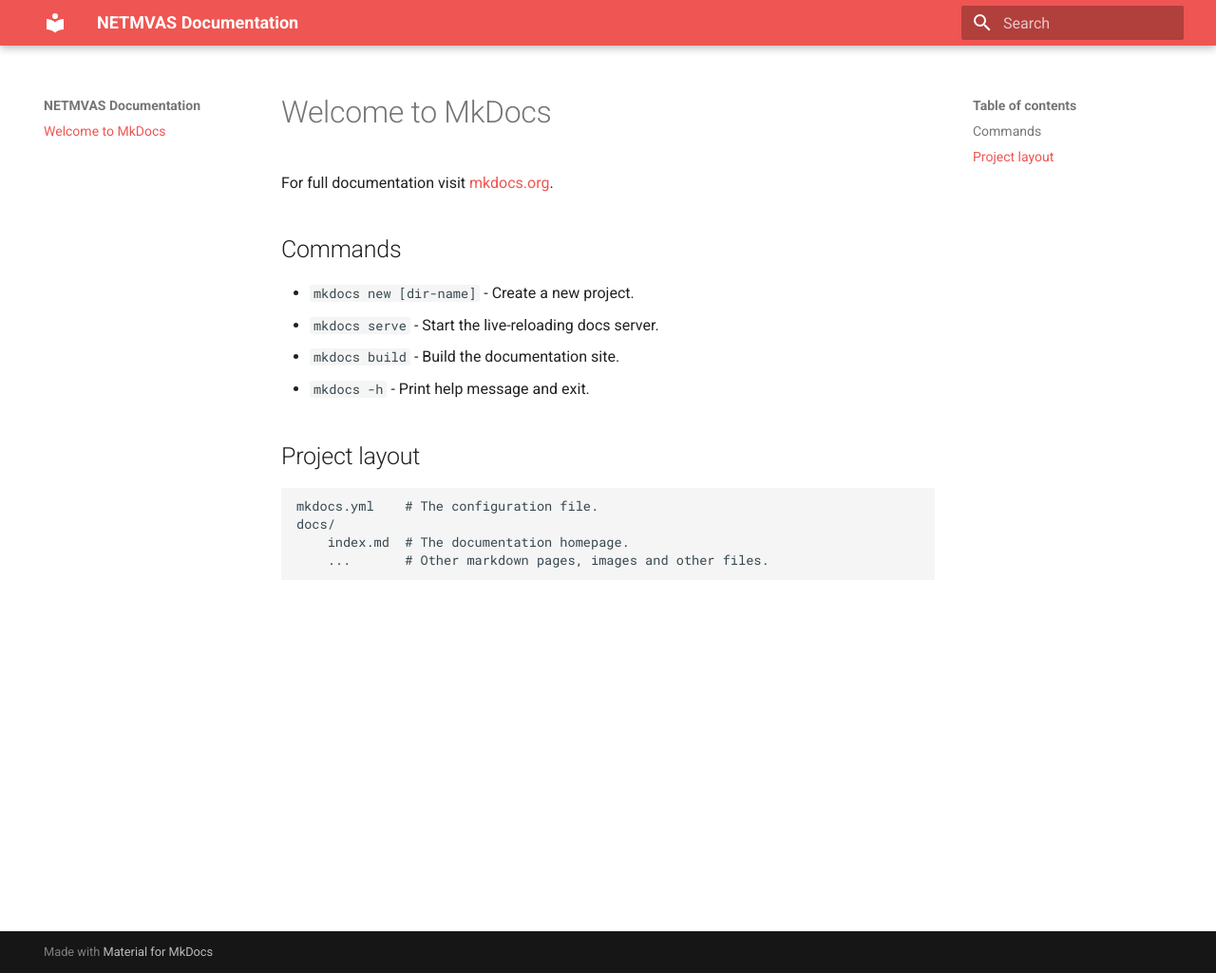
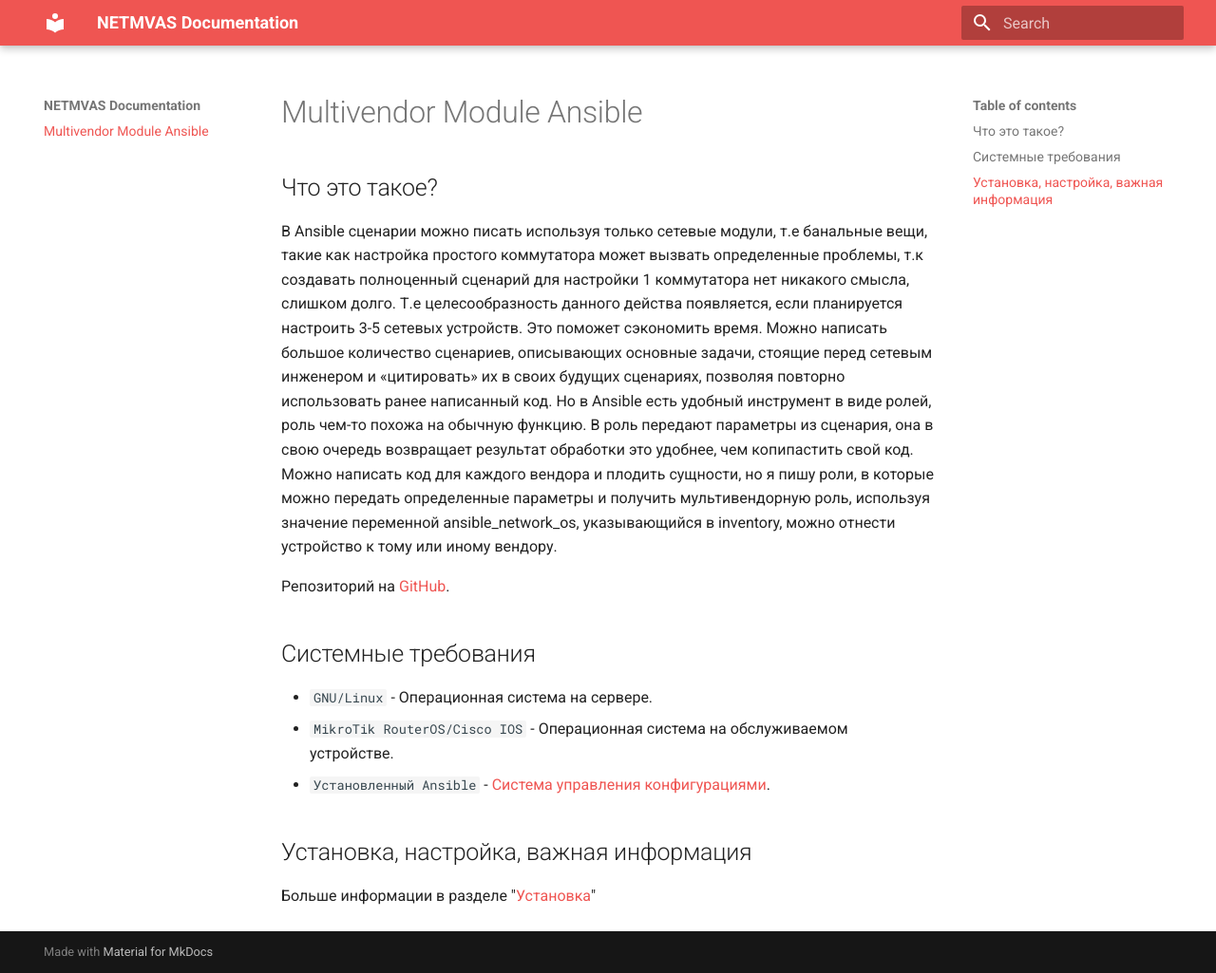
Before and after one commit to NETMVAS/NETMVAS.github.io, an MkDocs documentation site: the page built from docs/index.md, in a window 1280 px wide and 1025 px high. Shown: the whole window at 95% size. Built offline with MkDocs 1.6.1 and Material for MkDocs 9.7.7, drawn with Linux system fonts in a browser that asks for light colours.

Commit message:
:zap: Added index page

```diff
--- a/docs/index.md
+++ b/docs/index.md
@@ -1,17 +1,26 @@
-# Welcome to MkDocs
+# Multivendor Module Ansible
 
-For full documentation visit [mkdocs.org](https://www.mkdocs.org).
+## Что это такое?
 
-## Commands
+В Ansible сценарии можно писать используя только сетевые модули, т.е банальные вещи, такие как настройка простого
+коммутатора может вызвать определенные проблемы, т.к создавать полноценный сценарий для настройки 1 коммутатора нет
+никакого смысла, слишком долго. Т.е целесообразность данного действа появляется, если планируется настроить 3-5 сетевых
+устройств. Это поможет сэкономить время. Можно написать большое количество сценариев, описывающих основные задачи,
+стоящие перед сетевым инженером и «цитировать» их в своих будущих сценариях, позволяя повторно использовать ранее
+написанный код. Но в Ansible есть удобный инструмент в виде ролей, роль чем-то похожа на обычную функцию. В роль
+передают параметры из сценария, она в свою очередь возвращает результат обработки это удобнее, чем копипастить свой код.
+Можно написать код для каждого вендора и плодить сущности, но я пишу роли, в которые можно передать определенные
+параметры и получить мультивендорную роль, используя значение переменной ansible_network_os, указывающийся в inventory,
+можно отнести устройство к тому или иному вендору.
 
-* `mkdocs new [dir-name]` - Create a new project.
-* `mkdocs serve` - Start the live-reloading docs server.
-* `mkdocs build` - Build the documentation site.
-* `mkdocs -h` - Print help message and exit.
+Репозиторий на [GitHub](https://github.com/NETMVAS/multivendor_module_ansible).
 
-## Project layout
+## Системные требования
 
-    mkdocs.yml    # The configuration file.
-    docs/
-        index.md  # The documentation homepage.
-        ...       # Other markdown pages, images and other files.
+* `GNU/Linux` - Операционная система на сервере.
+* `MikroTik RouterOS/Cisco IOS` - Операционная система на обслуживаемом устройстве.
+* `Установленный Ansible` - [Система управления конфигурациями](https://www.ansible.com/).
+
+## Установка, настройка, важная информация
+
+Больше информации в разделе "[Установка]()"
```
